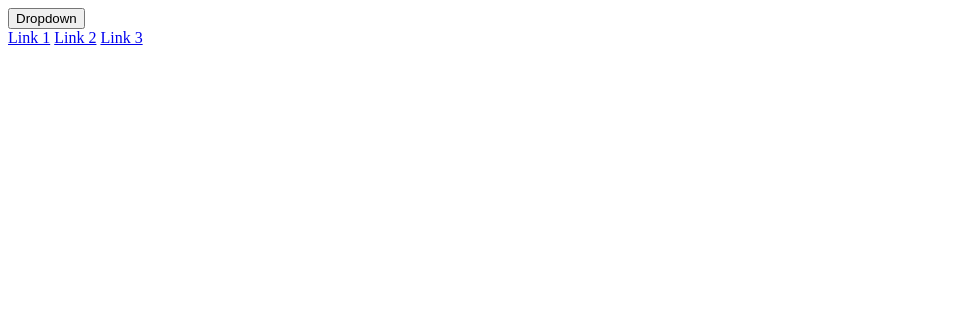
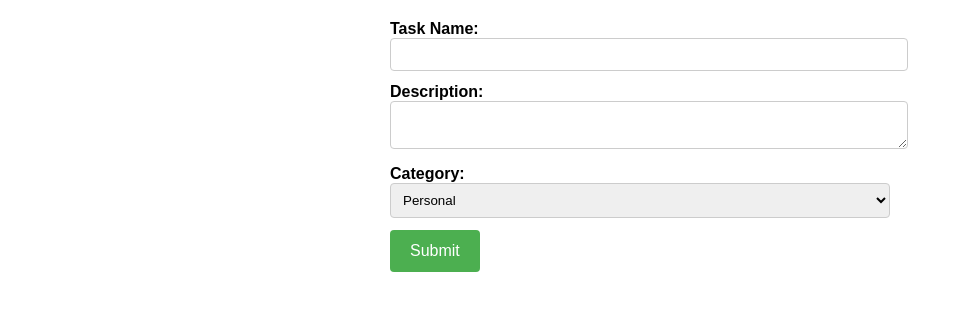
Before and after one commit to adrnmlgrto/TodoApp, a Django app: page / in a window 1280 px wide. Shown: the top 311 px of the page, without its empty margins (0-963 px from the left). Run offline with Django 4.2, Linux system fonts and the light colour scheme.

Commit message:
Template added with Add Todo Forms and Migrations

```diff
--- a/todos/models.py
+++ b/todos/models.py
@@ -14,6 +14,7 @@ class Task(models.Model):
     ]
 
     task_title = models.CharField(max_length=120)
+    task_description = models.TextField(blank=True)
     category = models.CharField(max_length=3, choices=CATEGORIES, default=PERSONAL)
     is_done = models.BooleanField(default=False)
     created_at = models.DateTimeField(auto_now_add=True)
--- a/todos/templates/todos/index.html
+++ b/todos/templates/todos/index.html
@@ -1,16 +1,76 @@
 <!DOCTYPE html>
 <html>
-    <head>
-        <title>TEXT DROPDOWN</title>
-    </head>
-    <body>
-        <div class="dropdown">
-            <button class="dropbtn">Dropdown</button>
-            <div class="dropdown-content">
-              <a href="#">Link 1</a>
-              <a href="#">Link 2</a>
-              <a href="#">Link 3</a>
-            </div>
-          </div>
-    </body>
+  <head>
+    <title>Todo Web Application</title>
+  </head>
+  <body>
+    <div style="margin: 20px auto; max-width: 500px">
+      <form style="font-family: Arial, sans-serif">
+        <label for="task-name" style="font-weight: bold; display: block"
+          >Task Name:</label
+        >
+        <input
+          type="text"
+          id="task-name"
+          name="task-name"
+          style="
+            padding: 8px;
+            border: 1px solid #ccc;
+            border-radius: 4px;
+            margin-bottom: 12px;
+            width: 100%;
+          "
+        /><br />
+
+        <label for="description" style="font-weight: bold; display: block"
+          >Description:</label
+        >
+        <textarea
+          id="description"
+          name="description"
+          style="
+            padding: 8px;
+            border: 1px solid #ccc;
+            border-radius: 4px;
+            margin-bottom: 12px;
+            width: 100%;
+          "
+        ></textarea
+        ><br />
+
+        <label for="category" style="font-weight: bold; display: block"
+          >Category:</label
+        >
+        <select
+          id="category"
+          name="category"
+          style="
+            padding: 8px;
+            border: 1px solid #ccc;
+            border-radius: 4px;
+            margin-bottom: 12px;
+            width: 100%;
+          "
+        >
+          <option value="personal">Personal</option>
+          <option value="work">Work</option>
+          <option value="school">School</option></select
+        ><br />
+
+        <input
+          type="submit"
+          value="Submit"
+          style="
+            background-color: #4caf50;
+            color: white;
+            padding: 12px 20px;
+            border: none;
+            border-radius: 4px;
+            cursor: pointer;
+            font-size: 16px;
+          "
+        />
+      </form>
+    </div>
+  </body>
 </html>
```
Also changed, not shown: db.sqlite3, todos/migrations/0006_task_task_description.py (added).
